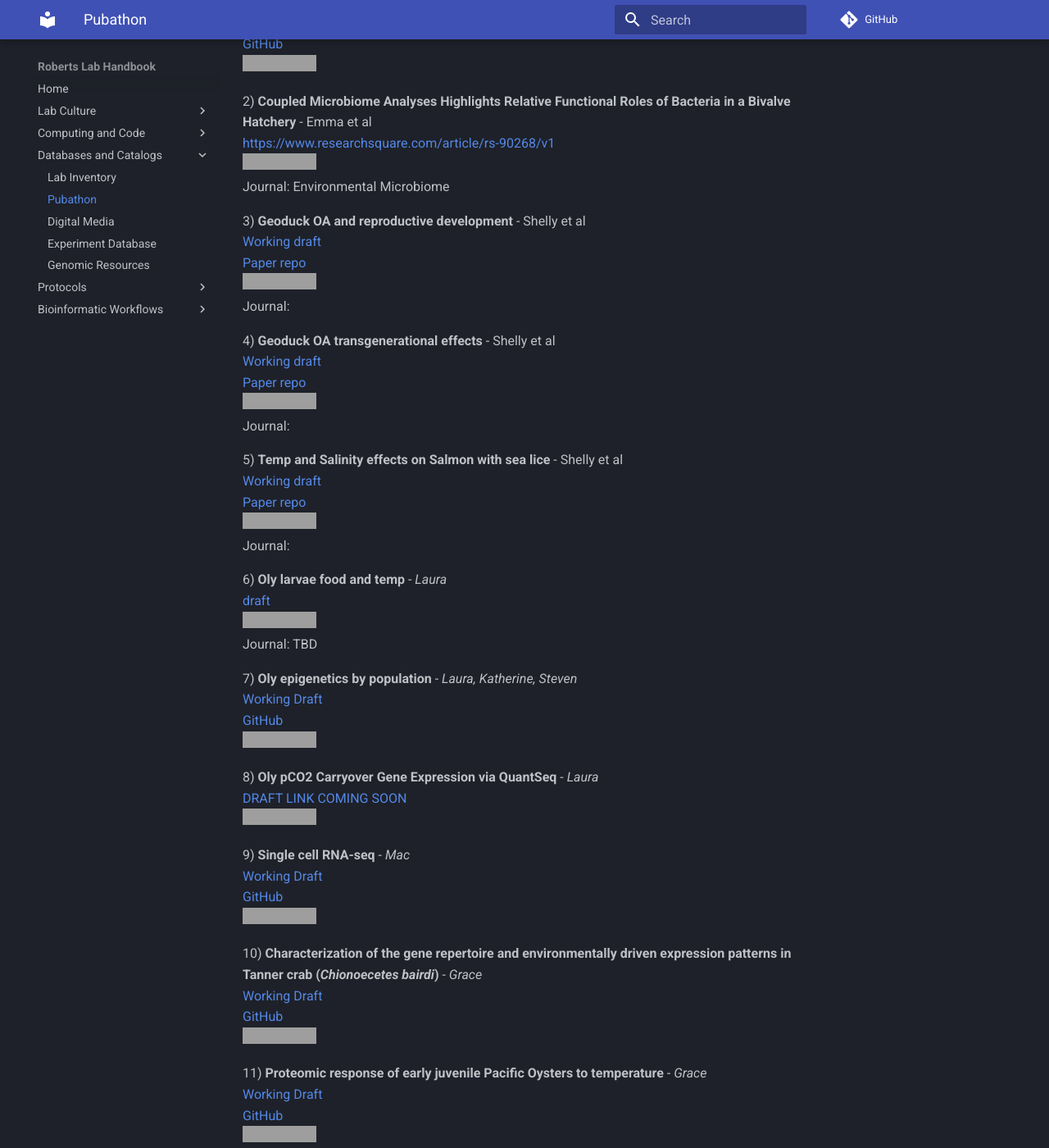
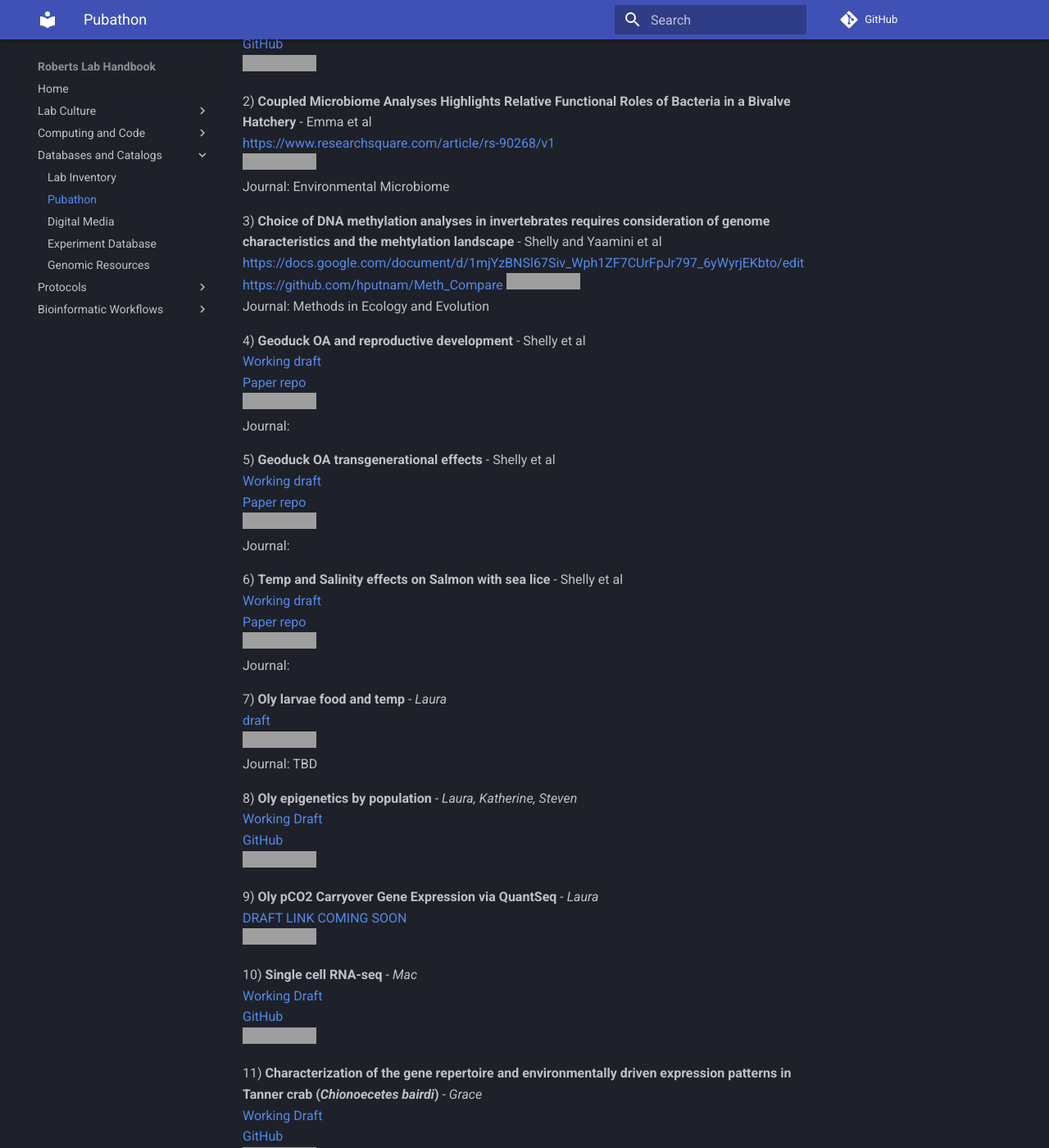
Before and after one commit to RobertsLab/resources, an MkDocs documentation site: the page built from docs/Pubathon.md, in a window 1280 px wide and 1400 px high, scrolled down 215 px, cut to the strip 0-1400 px from the top of the window. Shown: the whole strip at 82% size. Built offline with MkDocs 1.6.1 and Material for MkDocs 9.7.7, drawn with Linux system fonts in a browser that asks for light colours; comment, search, counter and statistics services are not loaded; grey boxes are pictures that could not be loaded.

Commit message:
add coral paper

```diff
--- a/docs/Pubathon.md
+++ b/docs/Pubathon.md
@@ -12,59 +12,65 @@
 ![status](https://img.shields.io/badge/pub--a--thon%20status-ACCEPTED!!-blue.svg)
 Journal: Environmental Microbiome
 
-3) **Geoduck OA and reproductive development** - Shelly et al
+3) **Choice of DNA methylation analyses in invertebrates requires consideration of genome characteristics and the mehtylation landscape** - Shelly and Yaamini et al
+[https://docs.google.com/document/d/1mjYzBNSl67Siv_Wph1ZF7CUrFpJr797_6yWyrjEKbto/edit](https://docs.google.com/document/d/1mjYzBNSl67Siv_Wph1ZF7CUrFpJr797_6yWyrjEKbto/edit)
+[https://github.com/hputnam/Meth_Compare](https://github.com/hputnam/Meth_Compare)
+![status](https://img.shields.io/badge/pub--a--thon%20status-in%20progress-orange.svg)
+Journal:  Methods in Ecology and Evolution
+
+4) **Geoduck OA and reproductive development** - Shelly et al
 [Working draft](https://docs.google.com/document/d/1YRoMQprj-cUQzBWzJ9lwSXrLbU3UYlutvDPb2QNlcMQ/edit)
 [Paper repo](https://github.com/shellytrigg/paper-GeoduckReproDev_pH)
 ![status](https://img.shields.io/badge/pub--a--thon%20status-in%20progress-orange.svg)
 Journal:
 
-4) **Geoduck OA transgenerational effects** - Shelly et al
+5) **Geoduck OA transgenerational effects** - Shelly et al
 [Working draft](https://docs.google.com/document/d/1aIho7R27-cXpDpuRKlQY_p-3Bi7-HlZMNQcTtH_bigI/edit)
 [Paper repo](https://github.com/shellytrigg/paper-GeoduckTransgen_var.pH)
 ![status](https://img.shields.io/badge/pub--a--thon%20status-in%20progress-orange.svg)
 Journal:
 
-5) **Temp and Salinity effects on Salmon with sea lice** - Shelly et al
+6) **Temp and Salinity effects on Salmon with sea lice** - Shelly et al
 [Working draft](https://docs.google.com/document/d/1BJiqCxBNu4nk1PmfB3TC9gjyU5WTciRStQPSKUYVnug/edit)
 [Paper repo](https://github.com/shellytrigg/Salmon_sealice)
 ![status](https://img.shields.io/badge/pub--a--thon%20status-in%20progress-orange.svg)
 Journal:
 
-6) **Oly larvae food and temp** - _Laura_
+7) **Oly larvae food and temp** - _Laura_
 [draft](https://docs.google.com/document/d/1ELHOIK-iJ1UgnKi9aF_SdoqmLVe2UM9bi2G-fOuQ3RA/edit?usp=sharing)
 ![status](https://img.shields.io/badge/pub--a--thon%20status-in%20progress-orange.svg)
 Journal: TBD
 
-7) **Oly epigenetics by population** - _Laura, Katherine, Steven_
+8) **Oly epigenetics by population** - _Laura, Katherine, Steven_
 [Working Draft](https://docs.google.com/document/d/1HKIAAIzJ2-t86US8GY5PD12z7aNsKZSnt25u8QJOiaY/edit?usp=sharing)
 [GitHub](https://github.com/sr320/paper-oly-mbdbs-gen)
 ![status](https://img.shields.io/badge/pub--a--thon%20status-in%20progress-orange.svg)
 
-8) **Oly pCO2 Carryover Gene Expression via QuantSeq** - _Laura_
+9) **Oly pCO2 Carryover Gene Expression via QuantSeq** - _Laura_
 [DRAFT LINK COMING SOON]()
 ![status](https://img.shields.io/badge/pub--a--thon%20status-early%20draft-yellow.svg)
 
-9) **Single cell RNA-seq** - _Mac_
+10) **Single cell RNA-seq** - _Mac_
 [Working Draft](https://docs.google.com/document/d/1GCqD_4S4TlIMhTGUpCOzE29-FqbBzPrJ3yyT4V2ONb0/edit)
 [GitHub](cccc)
 ![status](https://img.shields.io/badge/pub--a--thon%20status-in%20progress-orange.svg)
 
-10) **Characterization of the gene repertoire and environmentally driven expression patterns in Tanner crab (_Chionoecetes bairdi_)** - _Grace_
+11) **Characterization of the gene repertoire and environmentally driven expression patterns in Tanner crab (_Chionoecetes bairdi_)** - _Grace_
 [Working Draft](https://docs.google.com/document/d/1dKwKKFfLoBPAswzMlaJ7Fk5BKDAN6C4ldv-6xpWIr9s/edit)
 [GitHub](https://github.com/RobertsLab/paper-tanner-crab)
 ![status](https://img.shields.io/badge/pub--a--thon%20status-in%20progress-orange.svg)
 
-11) **Proteomic response of early juvenile Pacific Oysters to temperature** - _Grace_
+12) **Proteomic response of early juvenile Pacific Oysters to temperature** - _Grace_
 [Working Draft](https://docs.google.com/document/d/1OaYNzlOJr5QibCYt8--GMNGvXlzHPR9_daCkNUVkj-U/edit)
 [GitHub](https://github.com/grace-ac/paper-pacific.oyster-larvae)
 ![status](https://img.shields.io/badge/pub--a--thon%20status-in%20progress-orange.svg)
 
-12) **Differential methylation in response to OA with diploid and triploid oysters** - _Yaamini_
+13) **Differential methylation in response to OA with diploid and triploid oysters** - _Yaamini_
 Draft link coming soon!
 [Github](https://github.com/RobertsLab/project-oyster-oa)
 ![status](https://img.shields.io/badge/pub--a--thon%20status-early%20draft-yellow.svg)
 
-13) **Differential gonad methylation in female oysters** - _Yaamini_
+14) **Differential gonad methylation in female oysters** - _Yaamini_
 Draft link coming soon!
 [Github](https://github.com/RobertsLab/project-gigas-oa-meth)
 ![status](https://img.shields.io/badge/pub--a--thon%20status-early%20draft-yellow.svg)
```
